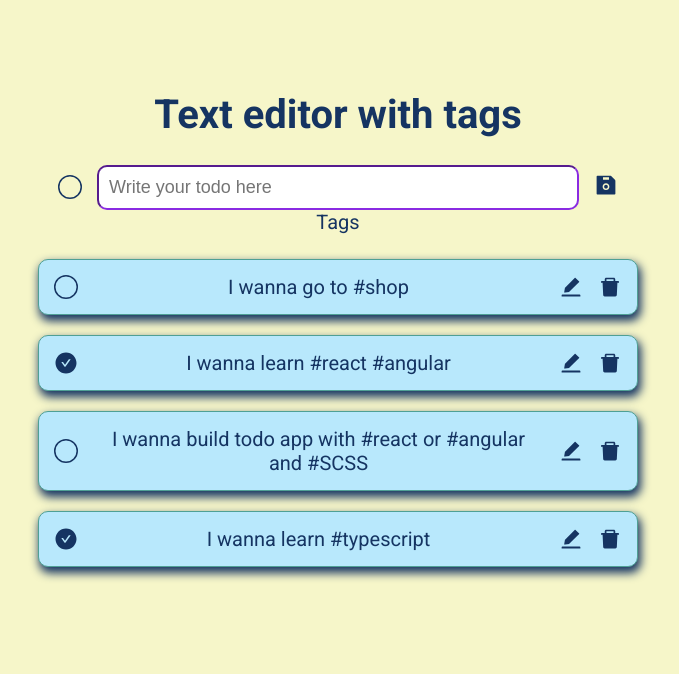
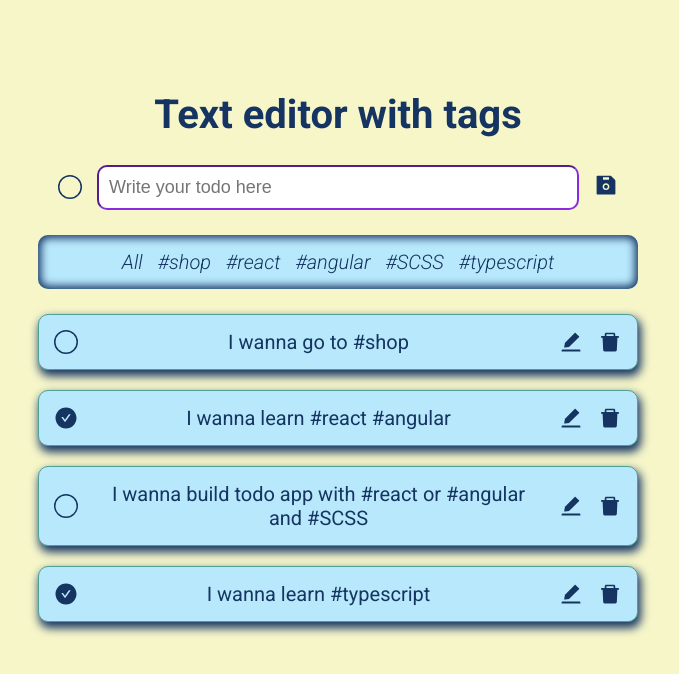
Before and after one commit to MaxTarasevich/text-editor-with-tags, a React (Create React App) app: page / in a window 1280 px wide. Shown: the top 674 px of the page, without its empty margins (302-981 px from the left). Built offline with nearby package versions, Linux system fonts and the light colour scheme.

Commit message:
feat: tags comp, add focus on edit

```diff
--- a/src/components/CreateTodo/CreateTodo.tsx
+++ b/src/components/CreateTodo/CreateTodo.tsx
@@ -1,4 +1,4 @@
-import React, { useState } from 'react'
+import React, { useEffect, useRef, useState } from 'react'
 
 import { AiFillCheckCircle, AiFillSave } from 'react-icons/ai'
 import { BsCircle } from 'react-icons/bs'
@@ -36,6 +36,12 @@ const CreateTodo: React.FC<Props> = ({
     tags: [],
   })
 
+  const focusRef = useRef<HTMLInputElement>(null)
+
+  useEffect(()=>{
+    focusRef.current?.focus()
+  },[])
+
   function handlerSubmit(e: React.FormEvent<HTMLFormElement>) {
     e.preventDefault()
     if (edit && !!editTodo && id && !!setEdit) {
@@ -69,7 +75,7 @@ const CreateTodo: React.FC<Props> = ({
           onClick={() => setTodo({ ...todo, completed: !todo.completed })}
         />
       )}
-      <input
+      <input ref={focusRef}
         className="createTodo__input"
         type="text"
         placeholder="Write your todo here"
--- a/src/components/Tags/Tags.scss
+++ b/src/components/Tags/Tags.scss
@@ -0,0 +1,24 @@
+@use '../../styles/colors' as *;
+
+.tags {
+  margin: 25px auto;
+  padding: 15px;
+  max-width: 600px;
+  display: flex;
+  flex-wrap: wrap;
+  justify-content: center;
+  align-items: center;
+  gap: 15px;
+  background-color:$bright-blue;
+  border-radius: 10px;
+  box-shadow: 0px 0px 8px 3px inset;
+  font-style: italic;
+  font-weight: 300;
+
+  &__item{
+    cursor: pointer;
+    &:hover{
+        color: $success;
+    }
+  }
+}
--- a/src/components/Tags/Tags.tsx
+++ b/src/components/Tags/Tags.tsx
@@ -14,11 +14,24 @@ interface Props {
 }
 
 const Tags: React.FC<Props> = ({ todos }) => {
-  const tags = todos?.map((el) => el.tags).flat()
+  const tags = new Set(todos?.map((el) => el.tags).flat())
 
-  console.log(new Set(tags))
-
-  return <div>Tags</div>
+  return (
+    <>
+      {todos?.length !== 0 ? (
+        <div className="tags">
+          <span className="tags__item">All</span>
+          {Array.from(tags).map((el) => (
+            <span key={el} className="tags__item">
+              {el}
+            </span>
+          ))}
+        </div>
+      ) : (
+        ''
+      )}
+    </>
+  )
 }
 
 export default Tags
--- a/src/components/Todo/Todo.scss
+++ b/src/components/Todo/Todo.scss
@@ -6,7 +6,7 @@
   display: flex;
   align-items: center;
   gap: 15px;
-  background-color: #b8e8fc;
+  background-color: $bright-blue;
   border-radius: 10px;
   border: 1px solid $blue;
   box-shadow: 2px 5px 10px 1px $dark-blue;
--- a/src/styles/_colors.scss
+++ b/src/styles/_colors.scss
@@ -1,5 +1,6 @@
 $yellow: rgb(246, 246, 201);
 $light-blue: rgb(186, 209, 194);
+$bright-blue:#b8e8fc;
 $blue: rgb(79, 160, 149);
 $dark-blue: rgb(21, 52, 98);
 $success: #379237;
```
